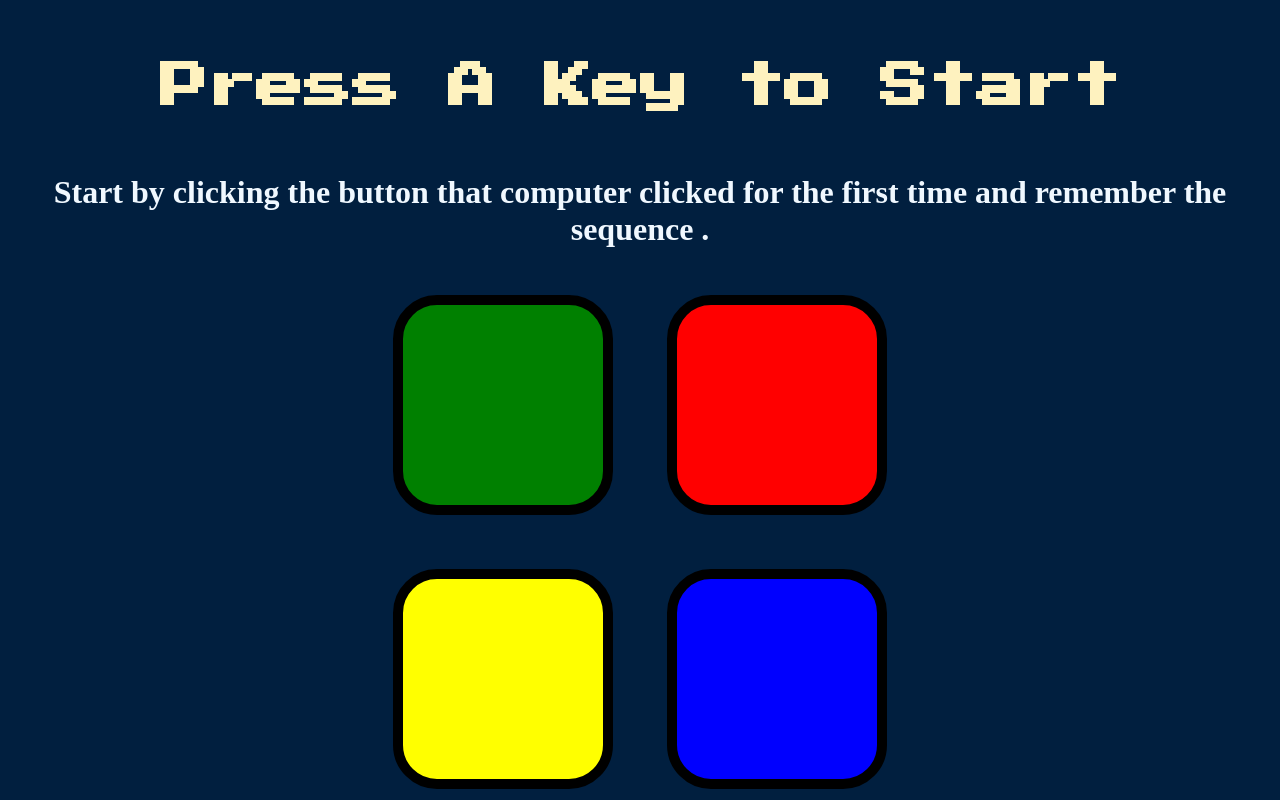
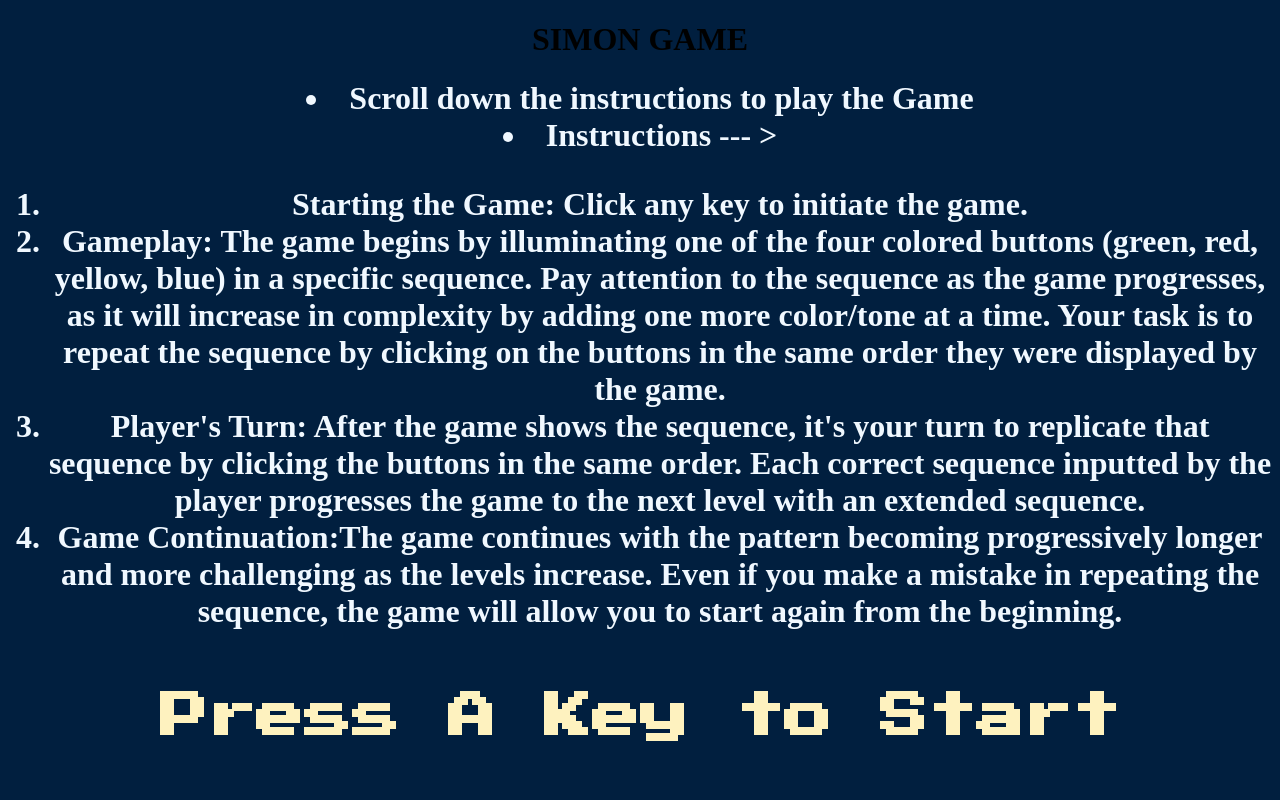
Before and after one commit to devsinghmar18/Simon-Game-project, a plain HTML site: page index.html in a window 1280 px wide. Shown: the top 800 px of the page. Drawn offline with nearby package versions, Linux system fonts and the light colour scheme.

Commit message:
Updated index.html
instructions to use

```diff
--- a/index.html
+++ b/index.html
@@ -9,8 +9,31 @@
 </head>
 
 <body>
-  <h1 id="level-title">Press A Key to Start</h1>
-  <h1 id="steps">Start by clicking the button that computer clicked for the first time and remember the sequence . </h1>
+  <h1 id="heading">SIMON GAME</h1>
+  <h1 id="steps">
+    <li>Scroll down the instructions to play the Game</li>
+    <li>Instructions --- ></li>
+    <ol type="1"><li>Starting the Game: Click any key to initiate the game.</li>
+
+    <li>Gameplay:
+        The game begins by illuminating one of the four colored buttons (green, red, yellow, blue) in a specific sequence.
+        Pay attention to the sequence as the game progresses, as it will increase in complexity by adding one more color/tone at a time.
+        Your task is to repeat the sequence by clicking on the buttons in the same order they were displayed by the game.
+    </li>
+
+    <li>Player's Turn:
+      After the game shows the sequence, it's your turn to replicate that sequence by clicking the buttons in the same order.
+      Each correct sequence inputted by the player progresses the game to the next level with an extended sequence.
+      </li>
+
+    <li>Game Continuation:The game continues with the pattern becoming progressively longer and more challenging as the levels increase.
+        Even if you make a mistake in repeating the sequence, the game will allow you to start again from the beginning.
+    </li></ol>
+
+    </h1>
+
+    <h1 id="level-title">Press A Key to Start</h1>
+
   <div class="container">
     <div lass="row">
 
```
